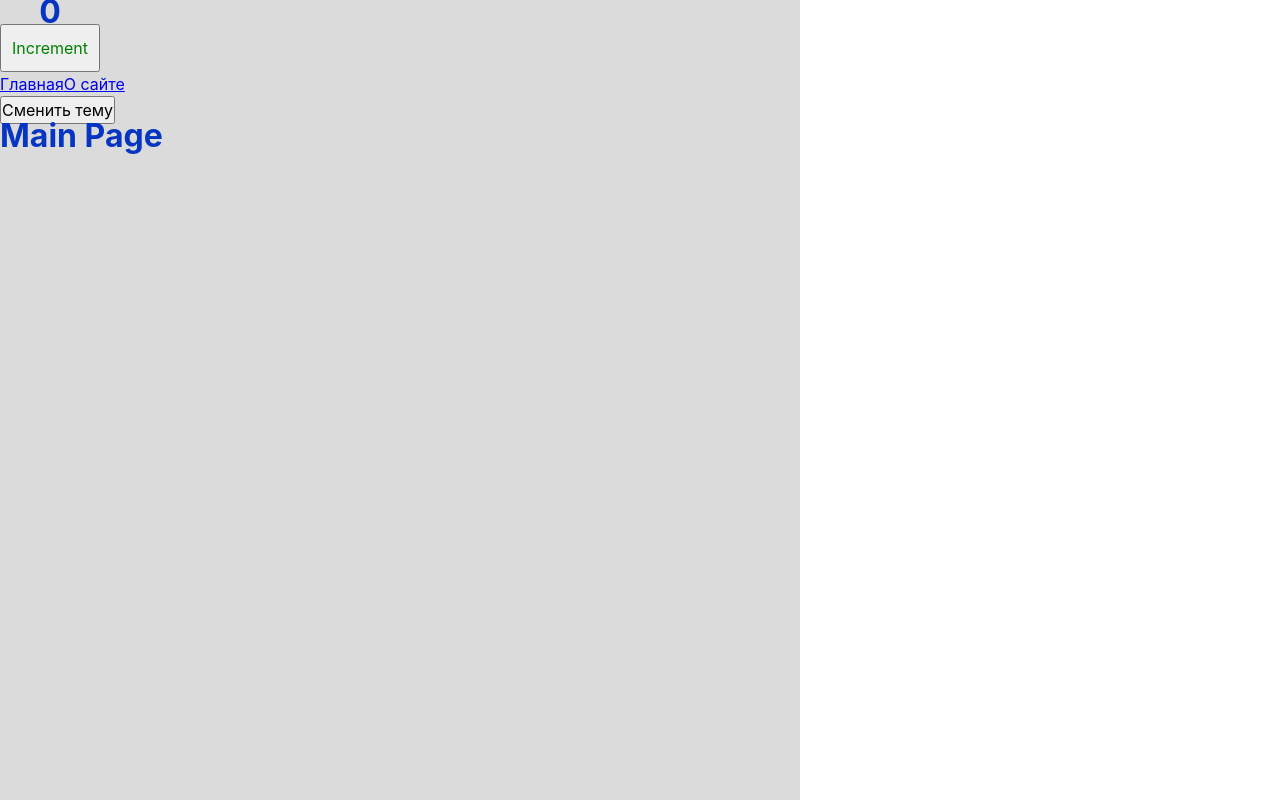
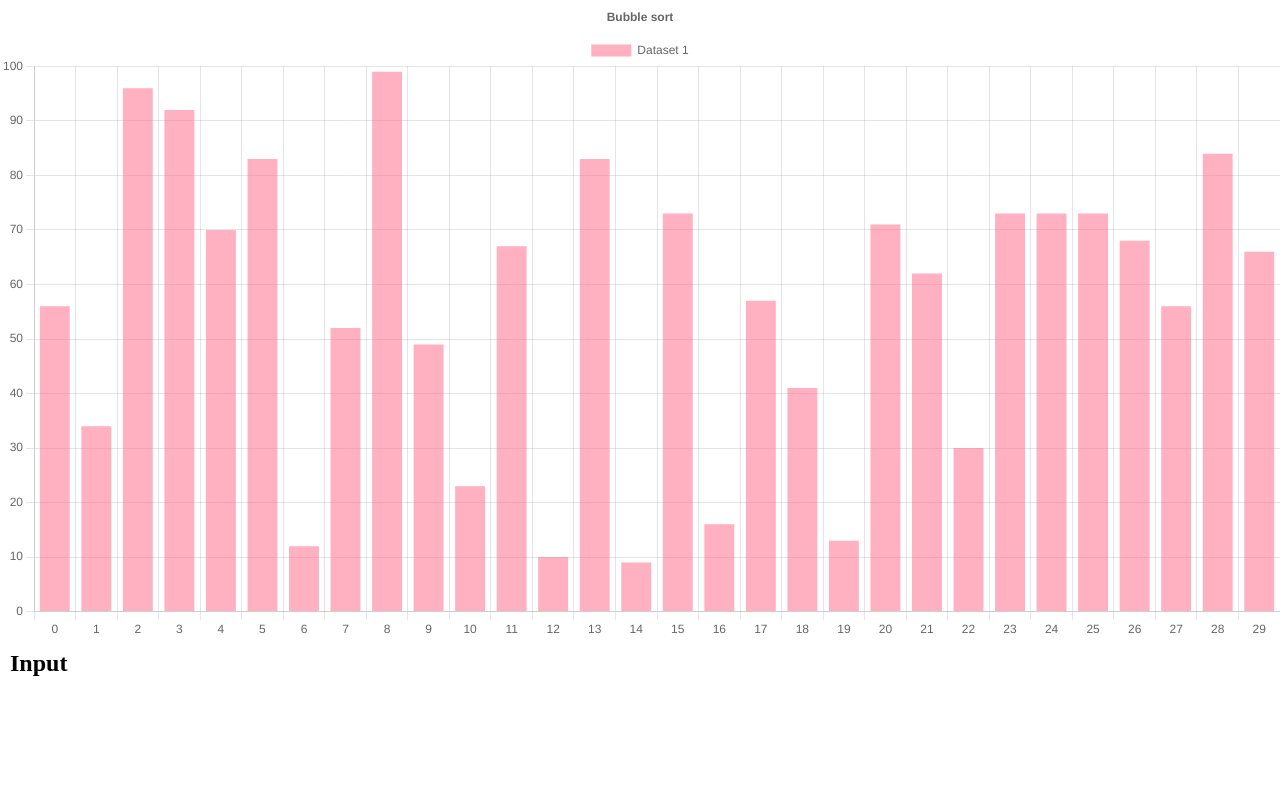
Before and after one commit to Alextxnk/React-prod-frontend-ulbitv, a React app: page / in a window 1280 px wide. Built offline with nearby package versions, Linux system fonts and the light colour scheme.

Commit message:
add chart

```diff
--- a/src/App.tsx
+++ b/src/App.tsx
@@ -7,12 +7,14 @@ import { AboutPageAsync } from './pages/AboutPage/AboutPage.async';
 import { MainPageAsync } from './pages/MainPage/MainPage.async';
 import { useTheme } from './theme/useTheme';
 import { classNames } from './helpers/classNames/classNames';
+import Chart from './components/ui/Chart/Chart';
 
 const App = () => {
    const { theme, toggleTheme } = useTheme();
 
    return (
-      <div className={classNames('app', {}, [theme])}>
+      <>
+      {/* <div className={classNames('app', {}, [theme])}>
          <Counter />
          <Link to='/'>Главная</Link>
          <Link to='/about'>О сайте</Link>
@@ -26,7 +28,9 @@ const App = () => {
                <Route path='/' element={<MainPageAsync />} />
             </Routes>
          </Suspense>
-      </div>
+      </div> */}
+      <Chart />
+      </>
    );
 };
 
--- /dev/null
+++ b/src/components/ui/Chart/Chart.module.scss
@@ -0,0 +1,3 @@
+.chartConfig {
+   margin: 10px;
+}
--- /dev/null
+++ b/src/components/ui/Chart/Chart.tsx
@@ -0,0 +1,67 @@
+import React from 'react';
+import {
+   Chart as ChartJS,
+   CategoryScale,
+   LinearScale,
+   BarElement,
+   Title,
+   Tooltip,
+   Legend
+} from 'chart.js';
+import { Bar } from 'react-chartjs-2';
+import { faker } from '@faker-js/faker';
+import _ from 'lodash';
+import styles from './Chart.module.scss';
+
+ChartJS.register(
+   CategoryScale,
+   LinearScale,
+   BarElement,
+   Title,
+   Tooltip,
+   Legend
+);
+
+export const options = {
+   responsive: true,
+   plugins: {
+      legend: {
+         position: 'top' as const
+      },
+      title: {
+         display: true,
+         text: 'Bubble sort'
+      }
+   }
+};
+
+const length = 30;
+const numbers = [...Array(length)];
+console.log(numbers);
+
+const labels = numbers.map((number, index) => (number = index.toString()));
+console.log('🚀 ~ file: Chart.tsx:53 ~ numberLabels:', labels);
+
+export const data = {
+   labels,
+   datasets: [
+      {
+         label: 'Dataset 1',
+         data: labels.map(() => faker.number.int({ min: 5, max: 100 })),
+         backgroundColor: 'rgba(255, 99, 132, 0.5)'
+      }
+   ]
+};
+
+const Chart = () => {
+   return (
+      <>
+         <Bar options={options} data={data} />
+         <div className={styles.chartConfig}>
+            <h2>Input</h2>
+         </div>
+      </>
+   );
+};
+
+export default Chart;
```
Also changed, not shown: package.json (+7 -0 lines), 1 other file (tests, documents, lock files or other folders).
